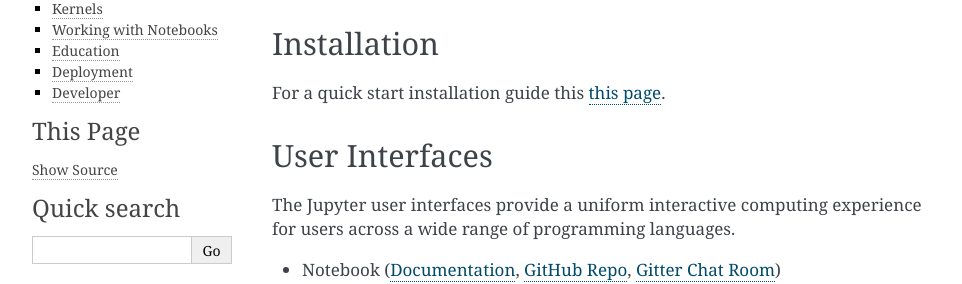
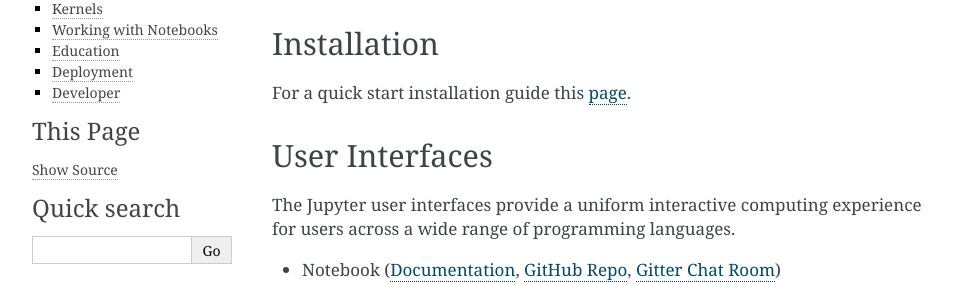
Before and after one commit to jupyter/jupyter, a Sphinx documentation site: the page built from docs/source/index.rst, in a window 1280 px wide. Shown: the part 159-443 px from the top of the page, without its empty margins (148-1110 px from the left). Built offline with Sphinx 7.4.7, drawn with Linux system fonts in a browser that asks for light colours.

Commit message:
Correct link
Correct the link to the install page

```diff
--- a/docs/source/index.rst
+++ b/docs/source/index.rst
@@ -11,7 +11,7 @@
 Installation
 ------------
 
-For a quick start installation guide this :ref:`this page <install>`.
+For a quick start installation guide this `page <install.rst>`_.
 
 User Interfaces
 ---------------
```
